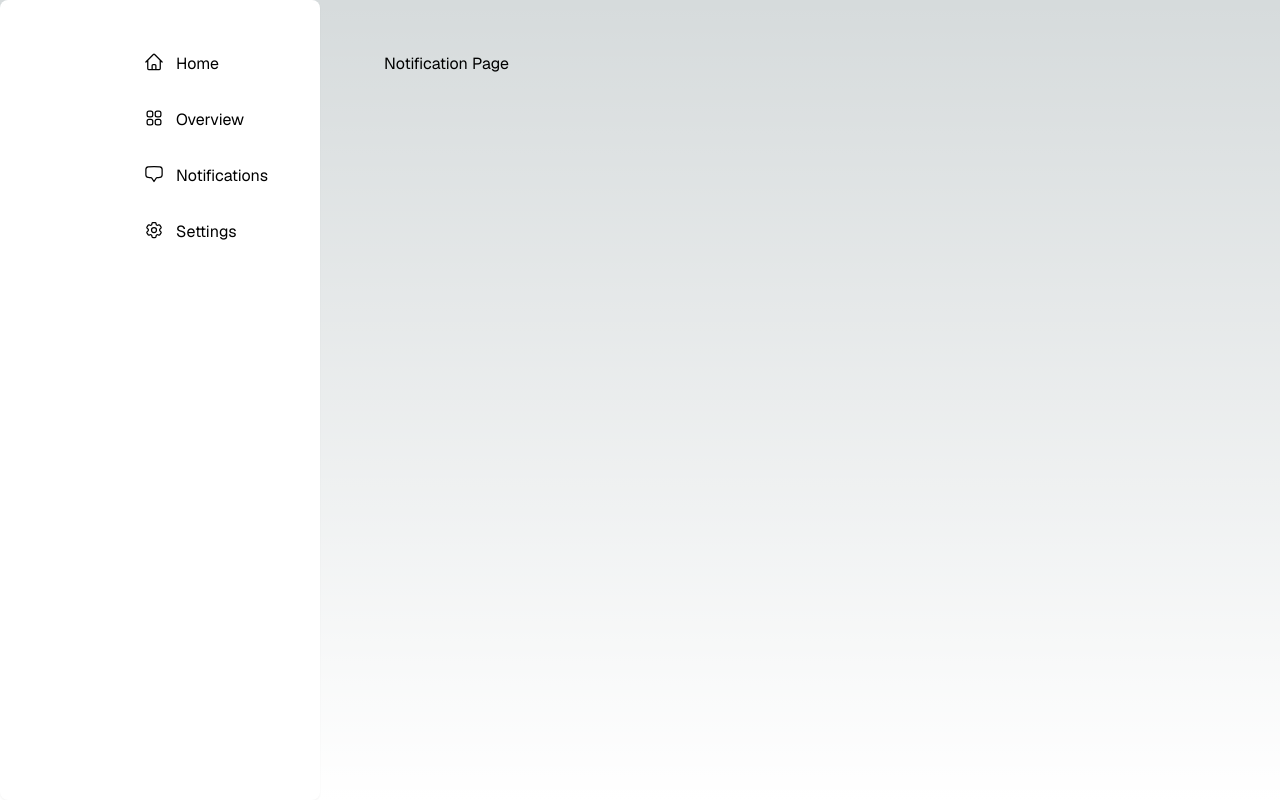
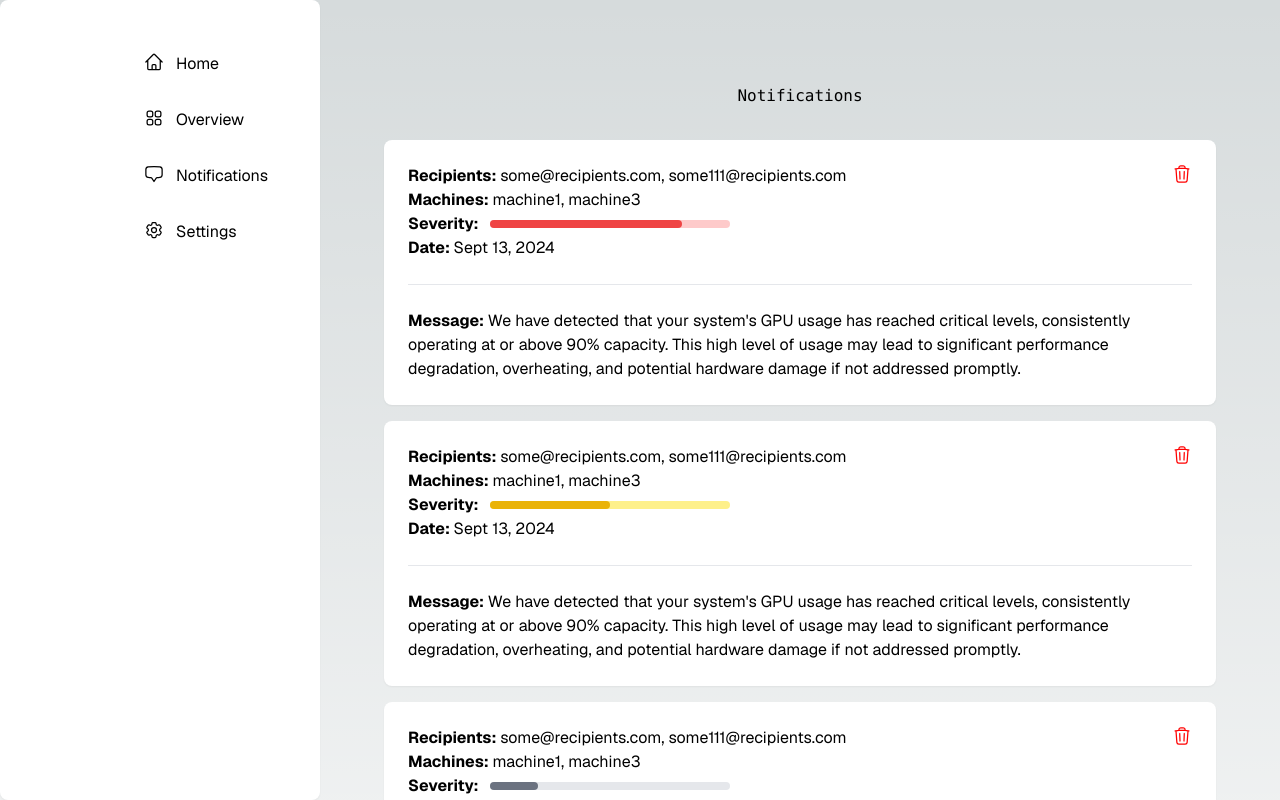
Before and after one commit to mihamieat/gpac-ui, a Next.js app: page /notifications in a window 1280 px wide. Shown: the top 800 px of the page. Built offline with nearby package versions, Linux system fonts and the light colour scheme.

Commit message:
feat: create notification card

```diff
--- a/src/app/(main)/notifications/page.tsx
+++ b/src/app/(main)/notifications/page.tsx
@@ -1,8 +1,62 @@
+import NotificationCard from "@/components/NotificationCard";
+
+const notificationData = [
+  {
+    recipients: ["some@recipients.com", "some111@recipients.com"],
+    machines: ["machine1", "machine3"],
+    severity: 80,
+    message:
+      "We have detected that your system's GPU usage has reached critical levels, consistently operating at or above 90% capacity. This high level of usage may lead to significant performance degradation, overheating, and potential hardware damage if not addressed promptly.",
+    date: "Sept 13, 2024",
+    id: "66c0f686490dc322ba29b7c5",
+  },
+  {
+    recipients: ["some@recipients.com", "some111@recipients.com"],
+    machines: ["machine1", "machine3"],
+    severity: 50,
+    message:
+      "We have detected that your system's GPU usage has reached critical levels, consistently operating at or above 90% capacity. This high level of usage may lead to significant performance degradation, overheating, and potential hardware damage if not addressed promptly.",
+    date: "Sept 13, 2024",
+    id: "66c0f686490dc322ba29b7c5",
+  },
+  {
+    recipients: ["some@recipients.com", "some111@recipients.com"],
+    machines: ["machine1", "machine3"],
+    severity: 20,
+    message:
+      "We have detected that your system's GPU usage has reached critical levels, consistently operating at or above 90% capacity. This high level of usage may lead to significant performance degradation, overheating, and potential hardware damage if not addressed promptly.",
+    date: "Sept 13, 2024",
+    id: "66c0f686490dc322ba29b7c5",
+  },
+  {
+    recipients: ["some@recipients.com", "some111@recipients.com"],
+    machines: ["machine1", "machine3"],
+    severity: 80,
+    message:
+      "We have detected that your system's GPU usage has reached critical levels, consistently operating at or above 90% capacity. This high level of usage may lead to significant performance degradation, overheating, and potential hardware damage if not addressed promptly.",
+    date: "Sept 13, 2024",
+    id: "66c0f686490dc322ba29b7c5",
+  },
+];
+
 export default function Notifications() {
   return (
     <main>
-      <div>
-        <h1>Notification Page</h1>
+      <div className="flex-col">
+        <h1 className="p-8 font-mono fixed bottom-0 left-0 flex h-48 w-full items-end justify-center lg:static lg:size-auto lg:bg-none">
+          Notifications
+        </h1>
+        {notificationData.map((notification, index) => (
+          <NotificationCard
+            key={index}
+            recipients={notification.recipients}
+            machines={notification.machines}
+            severity={notification.severity}
+            message={notification.message}
+            date={notification.date}
+            id={notification.id}
+          />
+        ))}
       </div>
     </main>
   );
--- /dev/null
+++ b/src/components/NotificationCard/index.tsx
@@ -0,0 +1,69 @@
+import Link from "next/link";
+import { Card } from "@/components/tremor/Card";
+import { Divider } from "@/components/tremor/Divider";
+import { ProgressBar } from "@/components/tremor/ProgressBar";
+import TrashIcon from "@/lib/icons/trash";
+
+interface NotificationCardProps {
+  recipients: string[];
+  machines: string[];
+  severity: number;
+  message: string;
+  date: string;
+  id: string;
+}
+
+const getVariant = (severity: number) => {
+  if (severity <= 40) return "neutral";
+  if (severity <= 60) return "warning";
+  if (severity <= 80) return "error";
+  return "default";
+};
+
+const NotificationCard: React.FC<NotificationCardProps> = ({
+  recipients,
+  machines,
+  severity,
+  message,
+  date,
+  id,
+}) => {
+  return (
+    <Card className="mb-4">
+      <div className="flex justify-between">
+        <p>
+          <b>Recipients: </b>
+          {Array.isArray(recipients) ? recipients.join(", ") : recipients}
+        </p>
+        <div className="w-5">
+          <Link href="api/delete/message/${id}">
+            <TrashIcon />
+          </Link>
+        </div>
+      </div>
+      <p>
+        <b>Machines: </b>
+        {Array.isArray(machines) ? machines.join(", ") : machines}
+      </p>
+      <div className="flex items-center space-x-3">
+        <b>Severity: </b>
+        <ProgressBar
+          variant={getVariant(severity)}
+          value={severity}
+          className="w-60"
+        />
+      </div>
+      <p>
+        <b>Date: </b>
+        {date}
+      </p>
+      <Divider />
+      <p>
+        <b>Message: </b>
+        {message}
+      </p>
+    </Card>
+  );
+};
+
+export default NotificationCard;
--- /dev/null
+++ b/src/components/tremor/Divider.tsx
@@ -0,0 +1,59 @@
+// Tremor Divider [v0.0.2]
+
+import React from "react";
+
+import { cx } from "@/lib/utils";
+
+type DividerProps = React.ComponentPropsWithoutRef<"div">;
+
+const Divider = React.forwardRef<HTMLDivElement, DividerProps>(
+  ({ className, children, ...props }, forwardedRef) => (
+    <div
+      ref={forwardedRef}
+      className={cx(
+        // base
+        "mx-auto my-6 flex w-full items-center justify-between gap-3 text-sm",
+        // text color
+        "text-gray-500 dark:text-gray-500",
+        className,
+      )}
+      tremor-id="tremor-raw"
+      {...props}
+    >
+      {children ? (
+        <>
+          <div
+            className={cx(
+              // base
+              "h-[1px] w-full",
+              // background color
+              "bg-gray-200 dark:bg-gray-800",
+            )}
+          />
+          <div className="whitespace-nowrap text-inherit">{children}</div>
+          <div
+            className={cx(
+              // base
+              "h-[1px] w-full",
+              // background color
+              "bg-gray-200 dark:bg-gray-800",
+            )}
+          />
+        </>
+      ) : (
+        <div
+          className={cx(
+            // base
+            "h-[1px] w-full",
+            // background color
+            "bg-gray-200 dark:bg-gray-800",
+          )}
+        />
+      )}
+    </div>
+  ),
+);
+
+Divider.displayName = "Divider";
+
+export { Divider };
--- /dev/null
+++ b/src/components/tremor/ProgressBar.tsx
@@ -0,0 +1,113 @@
+// Tremor ProgressBar [v0.0.2]
+
+import React from "react";
+import { tv, type VariantProps } from "tailwind-variants";
+
+import { cx } from "@/lib/utils";
+
+const progressBarVariants = tv({
+  slots: {
+    background: "",
+    bar: "",
+  },
+  variants: {
+    variant: {
+      default: {
+        background: "bg-blue-200 dark:bg-blue-500/30",
+        bar: "bg-blue-500 dark:bg-blue-500",
+      },
+      neutral: {
+        background: "bg-gray-200 dark:bg-gray-500/40",
+        bar: "bg-gray-500 dark:bg-gray-500",
+      },
+      warning: {
+        background: "bg-yellow-200 dark:bg-yellow-500/30",
+        bar: "bg-yellow-500 dark:bg-yellow-500",
+      },
+      error: {
+        background: "bg-red-200 dark:bg-red-500/30",
+        bar: "bg-red-500 dark:bg-red-500",
+      },
+      success: {
+        background: "bg-emerald-200 dark:bg-emerald-500/30",
+        bar: "bg-emerald-500 dark:bg-emerald-500",
+      },
+    },
+  },
+  defaultVariants: {
+    variant: "default",
+  },
+});
+
+interface ProgressBarProps
+  extends React.HTMLProps<HTMLDivElement>,
+    VariantProps<typeof progressBarVariants> {
+  value?: number;
+  max?: number;
+  showAnimation?: boolean;
+  label?: string;
+}
+
+const ProgressBar = React.forwardRef<HTMLDivElement, ProgressBarProps>(
+  (
+    {
+      value = 0,
+      max = 100,
+      label,
+      showAnimation = false,
+      variant,
+      className,
+      ...props
+    }: ProgressBarProps,
+    forwardedRef,
+  ) => {
+    const safeValue = Math.min(max, Math.max(value, 0));
+    const { background, bar } = progressBarVariants({ variant });
+    return (
+      <div
+        ref={forwardedRef}
+        className={cx("flex w-full items-center", className)}
+        tremor-id="tremor-raw"
+        {...props}
+      >
+        <div
+          className={cx(
+            "relative flex h-2 w-full items-center rounded-full",
+            background(),
+          )}
+          aria-label="progress bar"
+          aria-valuenow={value}
+          aria-valuemax={max}
+        >
+          <div
+            className={cx(
+              "h-full flex-col rounded-full",
+              bar(),
+              showAnimation &&
+                "transform-gpu transition-all duration-300 ease-in-out",
+            )}
+            style={{
+              width: max ? `${(safeValue / max) * 100}%` : `${safeValue}%`,
+            }}
+          />
+        </div>
+        {label ? (
+          <span
+            className={cx(
+              // base
+              "ml-2 whitespace-nowrap text-sm font-medium leading-none",
+              // text color
+              "text-gray-900 dark:text-gray-50",
+            )}
+          >
+            {label}
+          </span>
+        ) : null}
+      </div>
+    );
+  },
+);
+
+ProgressBar.displayName = "ProgressBar";
+
+export { ProgressBar, progressBarVariants, type ProgressBarProps };
--- /dev/null
+++ b/src/lib/icons/trash.jsx
@@ -0,0 +1,18 @@
+export default function TrashIcon() {
+  return (
+    <svg
+      xmlns="http://www.w3.org/2000/svg"
+      fill="none"
+      viewBox="0 0 24 24"
+      strokeWidth={1.5}
+      stroke="red"
+      className="size-6"
+    >
+      <path
+        strokeLinecap="round"
+        strokeLinejoin="round"
+        d="m14.74 9-.346 9m-4.788 0L9.26 9m9.968-3.21c.342.052.682.107 1.022.166m-1.022-.165L18.16 19.673a2.25 2.25 0 0 1-2.244 2.077H8.084a2.25 2.25 0 0 1-2.244-2.077L4.772 5.79m14.456 0a48.108 48.108 0 0 0-3.478-.397m-12 .562c.34-.059.68-.114 1.022-.165m0 0a48.11 48.11 0 0 1 3.478-.397m7.5 0v-.916c0-1.18-.91-2.164-2.09-2.201a51.964 51.964 0 0 0-3.32 0c-1.18.037-2.09 1.022-2.09 2.201v.916m7.5 0a48.667 48.667 0 0 0-7.5 0"
+      />
+    </svg>
+  );
+}
```
